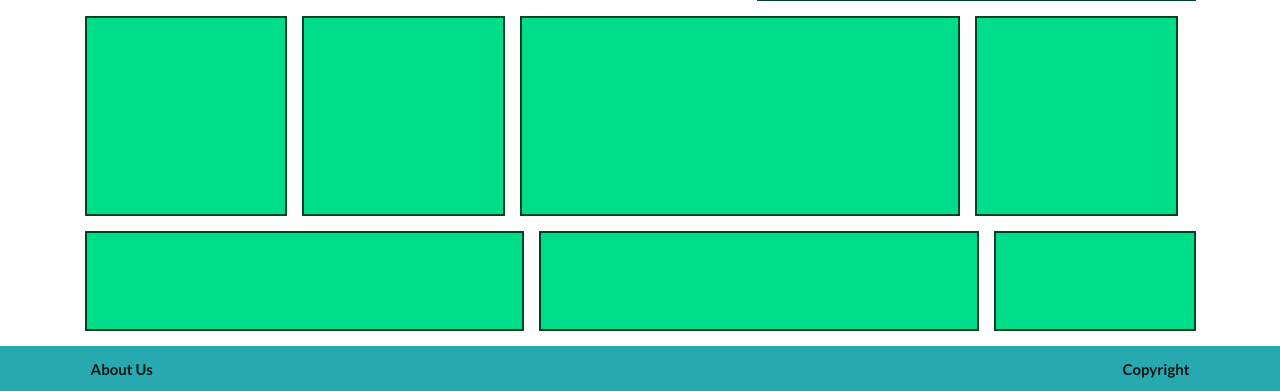
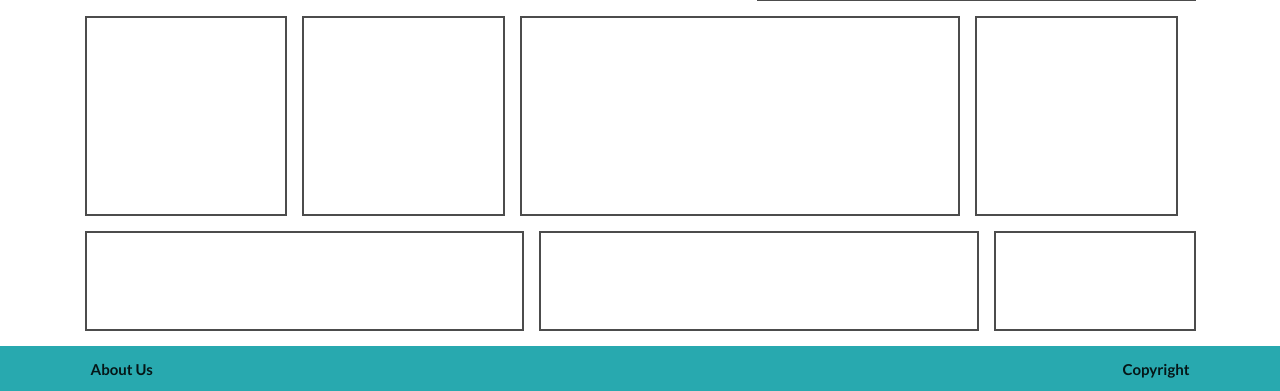
Before and after one commit to EdgarAhDzib/U-SeumAPI, a PHP site: page / in a window 1280 px wide. Shown: the part 409-800 px from the top of the page. Run offline with PHP 8.4, Linux system fonts and the light colour scheme; some libraries are stand-ins or nearby versions.

Commit message:
tweaking

```diff
--- a/assets/css/style.css
+++ b/assets/css/style.css
@@ -52,7 +52,6 @@ body {
 .grid-item {
   float: left;
   height: 100px;
-  background: #0D8;
   background-size: contain;
   border: 2px solid #333;
   border-color: hsla(0, 0%, 0%, 0.7);
--- a/assets/js/custom.js
+++ b/assets/js/custom.js
@@ -1,10 +1,17 @@
 
 $( document ).ready(function() {
 
-  $('.grid').magnificPopup({
-  delegate: '.grid-item', // child items selector, by clicking on it popup will open
-  type: 'image'
-  // other options
+
+var $grid = $('.grid').isotope({
+  itemSelector: '.grid-item',
+  percentPosition: true,
+  masonry: {
+    columnWidth: '.grid-sizer'
+  }
+});
+// layout Isotope after each image loads
+$grid.imagesLoaded().progress( function() {
+  $grid.isotope('layout');
 });
 
 });
```
